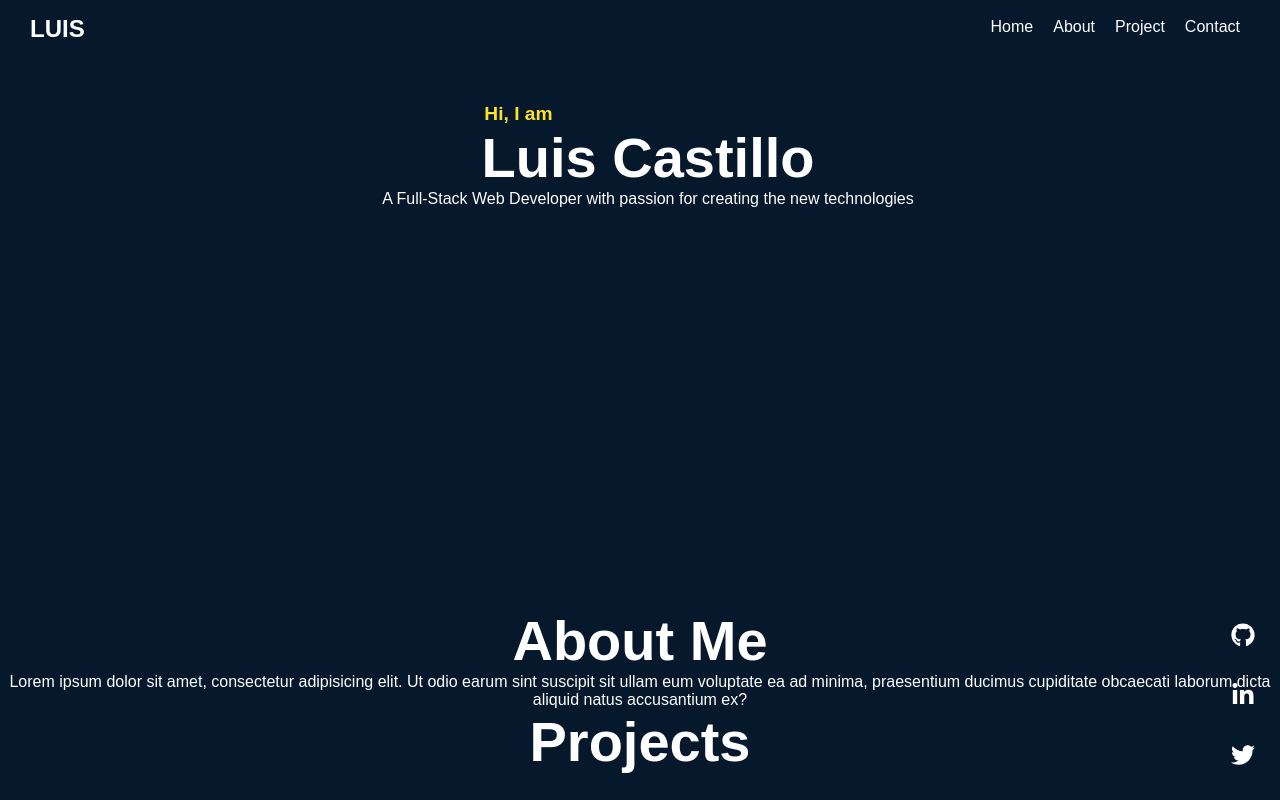
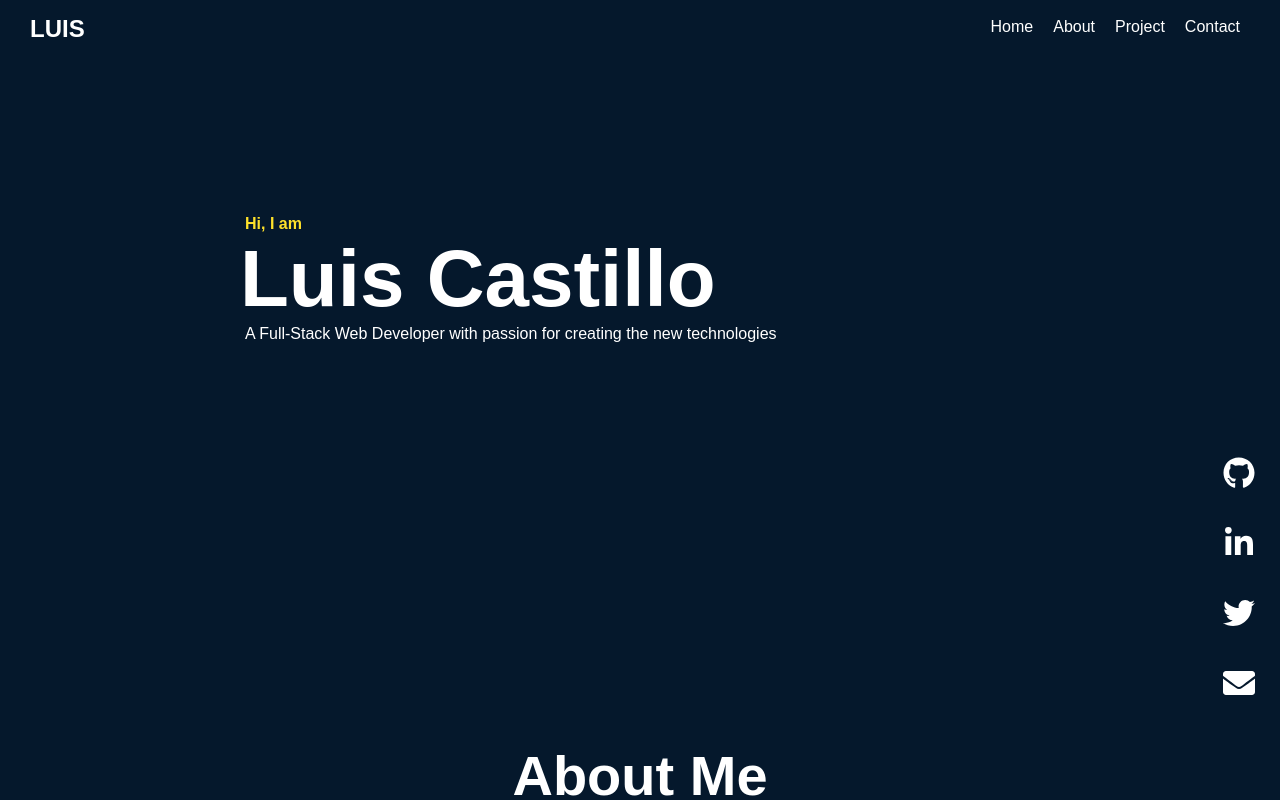
Before and after one commit to LuisCastilloKC/luis-castillo-portfolio, a React (Create React App) app: page / in a window 1280 px wide. Shown: the top 800 px of the page. Built offline with nearby package versions, Linux system fonts and the light colour scheme.

Commit message:
social media side right stay smooth as screen resize, css to Name and intro

```diff
--- a/src/styles/Container.js
+++ b/src/styles/Container.js
@@ -1,29 +1,36 @@
 import styled from 'styled-components'
 
     export const HomeContainerStyled = styled.div`
+
     color: #fff;
     display: flex;
-    text-align: center;
+    text-align: left;
     flex-direction: column;
-    margin: 3em 0em 25em 1em;
+    margin: 10em 0em 25em 15em;
 
 
     .hello {
         color: #fee12b;
-        font-size: 1.2rem;
+        font-size: clamp(var(--fz-sm),5vw,var(--fz-md));
         font-weight: bold;
-        margin-right: 13.5em;
+        margin-left: 5px;
     }
 
     .name {
 
-        font-size: 3.5rem;
+        font-size: clamp(40px, 8vw, 80px);
         font-weight: bold;
     }
 
     .intro {
+        margin-left: 5px;
+    }
 
-    }
+
+    @media (max-width: 768px) {
+        margin: 10em 0em 30em 5em;
+  }
+
 
 `;
 
@@ -31,7 +38,7 @@ import styled from 'styled-components'
     display: flex;
     justify-content: center;
     text-align: center;
-
+    margin-bottom: 600px;
 
     h1 {
 
--- a/src/styles/SocialMedia.js
+++ b/src/styles/SocialMedia.js
@@ -5,11 +5,17 @@ export const SocialMedia = styled.div`
     flex-direction: column;
     position: fixed;
     right: 10px;
+    top: 85%;
+    -webkit-transform: translateY(-85%);
+    -ms-transform: translateY(-85%);
+    transform: translateY(-85%);
+
+
 
     .icon {
         text-decoration: none;
         color: #fff;
-        font-size: 1.5rem;
+        font-size: 2rem;
         margin: 10px;
         padding: 5px;
 
```
